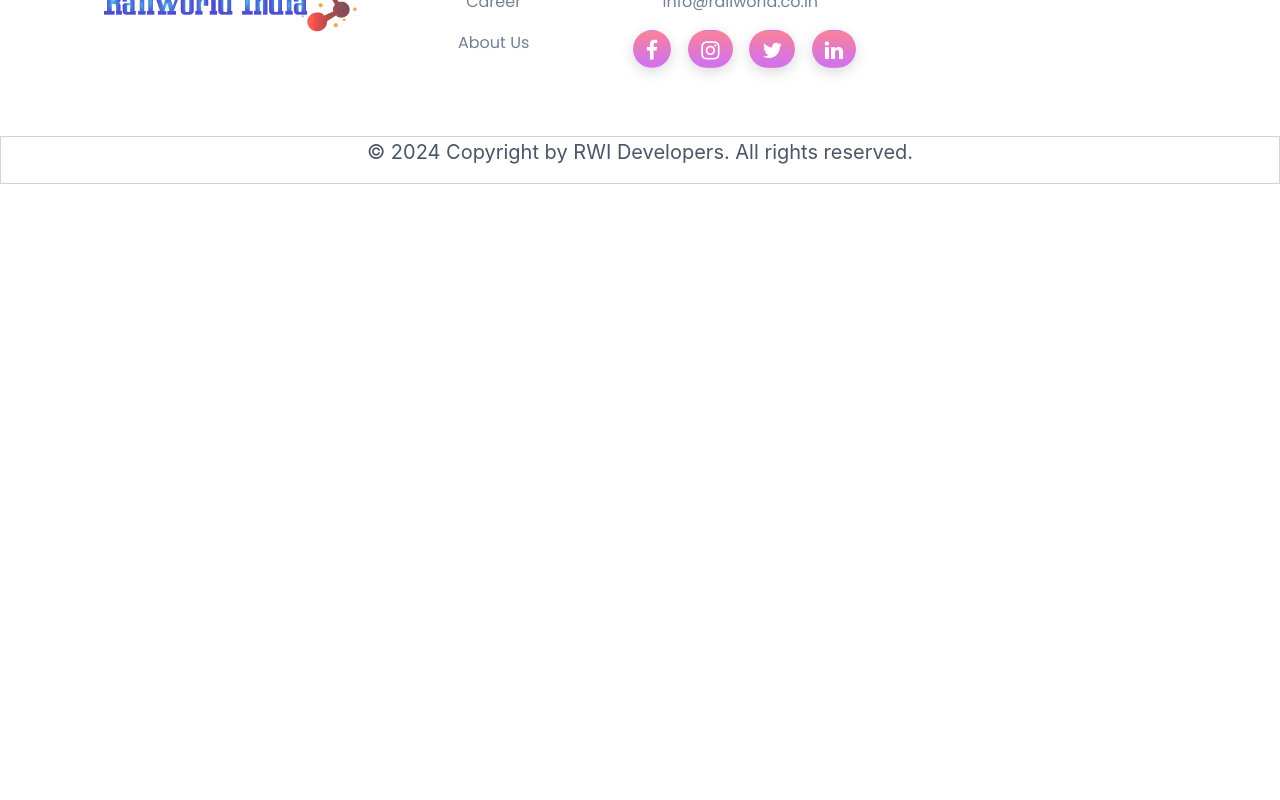
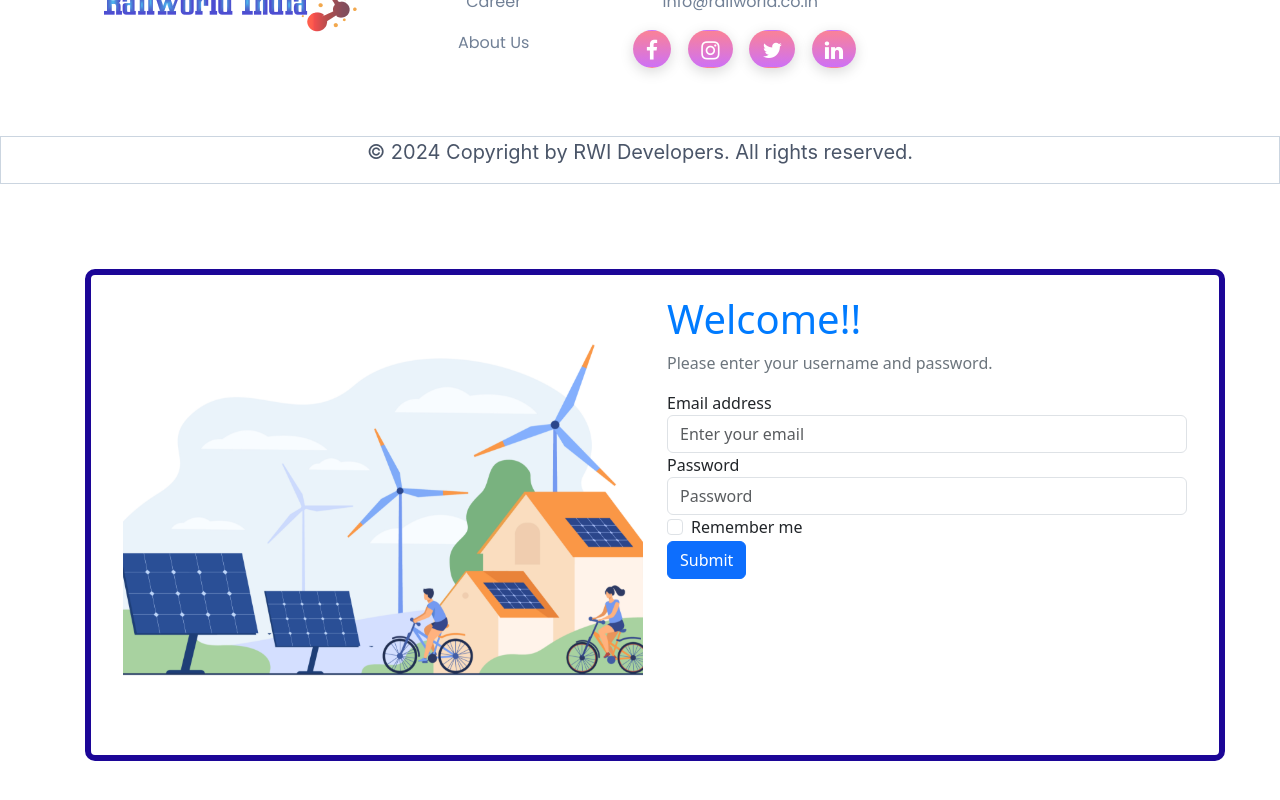
Before and after one commit to AkashPathak1808/OMS, an Angular app: page /service/blockchain in a window 1280 px wide. Shown: the part 2812-3612 px from the top of the page. Before the commit the page ends 2996 px from the top, so only its background shows below. Built offline with nearby package versions, Linux system fonts and the light colour scheme; grey boxes are pictures that could not be loaded.

Commit message:
singup update

```diff
--- a/src/app/app.component.html
+++ b/src/app/app.component.html
@@ -1 +1,4 @@
 <router-outlet></router-outlet>
+<app-signup-page></app-signup-page>
+<!-- <app-web-development></app-web-development> -->
+<!-- <app-ios-development></app-ios-development> -->
--- a/src/app/app.module.ts
+++ b/src/app/app.module.ts
@@ -16,6 +16,7 @@ import { FooterComponent } from './footer/footer.component';
 import { JobDeskComponent } from './job-desk/job-desk.component';
 import { AppDevelopmentComponent } from './app-development/app-development.component';
 import { ContactUsComponent } from './contact-us/contact-us.component';
+import { SignupPageComponent } from './signup-page/signup-page.component';
 
 @NgModule({
   declarations: [
@@ -36,7 +37,8 @@ import { ContactUsComponent } from './contact-us/contact-us.component';
     FooterComponent,
     JobDeskComponent,
     AppDevelopmentComponent,
-    ContactUsComponent
+    ContactUsComponent,
+    SignupPageComponent
   ],
   imports: [
     BrowserModule,
--- /dev/null
+++ b/src/app/signup-page/signup-page.component.css
@@ -0,0 +1,36 @@
+.container {
+    border: 6px solid rgb(28, 6, 151);
+    padding: 20px;
+    margin: 85px 85px;
+    border-radius: 10px;
+  }
+
+  .signupform {
+    background-color: #f8f9fa;
+    padding: 20px;
+    border-radius: 5px;
+    box-shadow: 0px 0px 10px rgba(0, 0, 0, 0.1);
+}
+
+.welhead {
+    color: #007bff;
+}
+
+.paraline {
+    color: #6c757d;
+}
+
+.signuppic img {
+    max-width: 100%;
+    height: auto;
+}
+
+.forgot-password {
+    color: #007bff;
+    font-size: 14px;
+    text-decoration: none;
+}
+
+.forgot-password:hover {
+    text-decoration: underline;
+}
--- /dev/null
+++ b/src/app/signup-page/signup-page.component.html
@@ -0,0 +1,42 @@
+<div class="con1">
+  <div class="container row">
+    <div class="col-md-6">
+      <div class="signuppic">
+        <img [src]="signup" alt="signup" />
+      </div>
+    </div>
+    <div class="col-md-6">
+      <h1 class="welhead">Welcome!!</h1>
+      <p class="paraline">Please enter your username and password.</p>
+      <form>
+        <div class="form-group">
+          <label for="exampleInputEmail1">Email address</label>
+          <input
+            type="email"
+            class="form-control"
+            id="exampleInputEmail1"
+            aria-describedby="emailHelp"
+            placeholder="Enter your email"
+          />
+          <small id="emailHelp" class="form-text text-muted"></small>
+        </div>
+        <div class="form-group">
+          <label for="exampleInputPassword1">Password</label>
+          <input
+            type="password"
+            class="form-control"
+            id="exampleInputPassword1"
+            placeholder="Password"
+          />
+        </div>
+        <div class="form-group form-check">
+          <input type="checkbox" class="form-check-input" id="exampleCheck1" />
+          <label class="form-check-label" for="exampleCheck1"
+            >Remember me</label
+          >
+        </div>
+        <button type="submit" class="btn btn-primary">Submit</button>
+      </form>
+    </div>
+  </div>
+</div>
--- /dev/null
+++ b/src/app/signup-page/signup-page.component.ts
@@ -0,0 +1,11 @@
+import { Component } from '@angular/core';
+
+@Component({
+  selector: 'app-signup-page',
+  templateUrl: './signup-page.component.html',
+  styleUrls: ['./signup-page.component.css']
+})
+export class SignupPageComponent {
+  signup = "assets/WebIos/signup.svg";
+
+}
--- a/src/app/web-development/web-development.component.css
+++ b/src/app/web-development/web-development.component.css
@@ -1,5 +1,6 @@
 @import url('https://fonts.googleapis.com/css2?family=Comfortaa:wght@300&family=Kalam&display=swap');
 @import url('https://fonts.googleapis.com/css2?family=Comfortaa:wght@300&family=Kalam&family=Poppins&display=swap');
+@import url('https://fonts.googleapis.com/earlyaccess/nicomoji.css');
 
 
 /* part1 */
@@ -23,9 +24,9 @@
 }
 
 .head-text {
+  font-family: "Nico Moji";
   color: #6EA731;
   white-space: nowrap;
-  font-family: poppins;
   font-weight: bold;
   line-height: 120%;
 }
```
Also changed, not shown: src/assets/WebIos/signup.svg (added), 1 other file (tests, documents, lock files or other folders).
